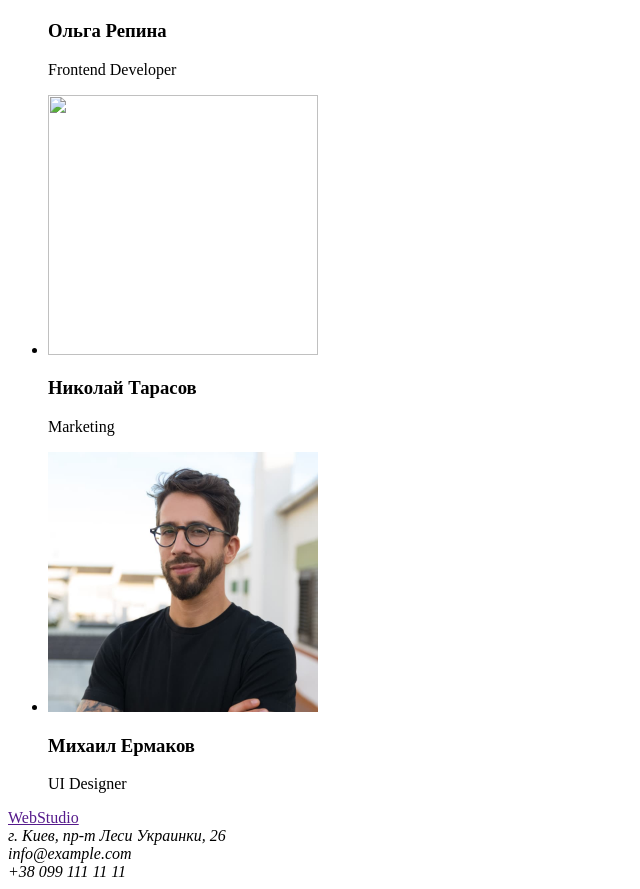
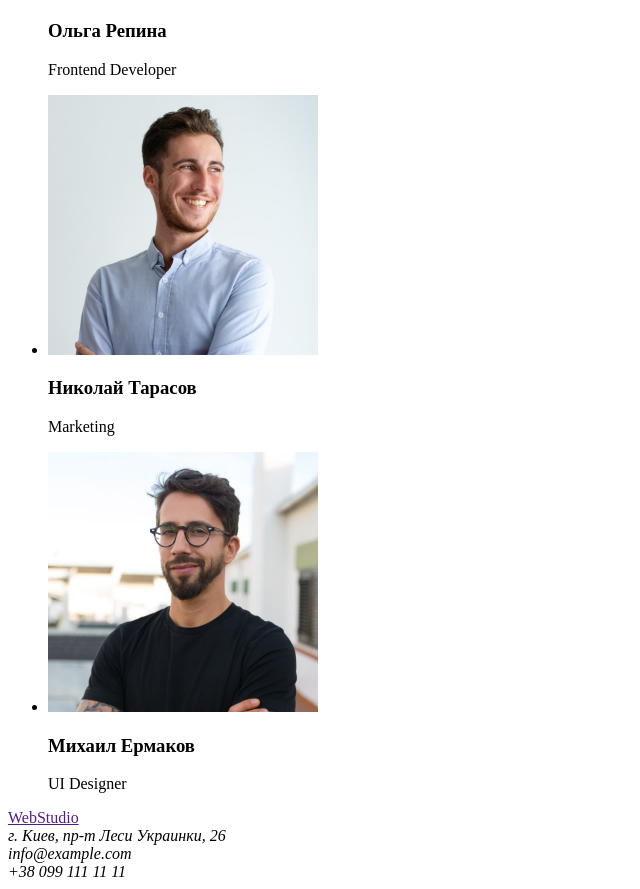
Before and after one commit to Mr-Nihility/goit-markup-hw-01, a plain HTML site: page index.html in a window 1280 px wide. Shown: the part 2220-3109 px from the top of the page, without its empty margins (0-640 px from the left). Drawn offline with Linux system fonts and the light colour scheme.

Commit message:
исправляет ошибку(валидировано)

```diff
--- a/index.html
+++ b/index.html
@@ -100,7 +100,7 @@
                     <p lang="en">Frontend Developer</p>
                 </li>
                 <li>
-                    <img src="./images/marketing.jpg alt="Фото Николая Тарасова" width="270" height="260">
+                    <img src="./images/marketing.jpg" alt="Фото Николая Тарасова" width="270" height="260">
                     <h3>Николай Тарасов</h3>
                     <p lang="en">Marketing</p>
                 </li>
```
